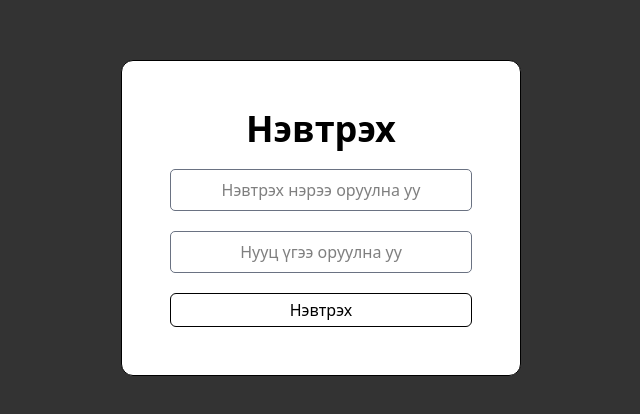
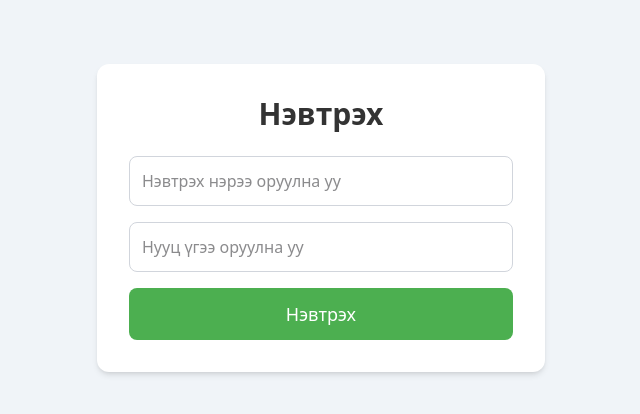
Before and after one commit to batzorig167/myrole, a Next.js app: page /components/Login in a window 1280 px wide. Shown: the part 182-596 px from the top of the page, without its empty margins (319-959 px from the left). Built offline with nearby package versions, Linux system fonts and the light colour scheme.

Commit message:
login style

```diff
--- a/src/pages/components/HomeTsesniihesg.jsx
+++ b/src/pages/components/HomeTsesniihesg.jsx
@@ -41,7 +41,7 @@ export default function HomeTsesniihesg() {
       </div>
       <div className="flex flex-col pt-4 px-[20px] gap-4">
         <div className=" flex items-center">
-          <h2 className="text-justify text-xl">
+          <h2 className="text-justify text-xl text-[#333]">
             Энэхүү сайт нь стресс, сэтгэл гутрал, түгшүүр, өөртөө итгэх итгэл
             гэсэн дөрвөн цогц дэд сэдвээс бүрдсэн сайт юм. Сайтын үр дагавар нь
             өөртөө итгэх итгэлийг нэмэгдүүлэх, стресс, түгшүүрээс хол байх,
--- a/src/pages/components/Homepage.jsx
+++ b/src/pages/components/Homepage.jsx
@@ -64,7 +64,7 @@ export default function Homepage() {
               </div>
             </div>
             <div className="flex flex-col gap-3 pt-10 w-full items-center">
-              <h1 className="flex justify-center text-3xl text-[2d334a] font-semibold">
+              <h1 className="flex justify-center text-3xl text-[#2d334a] font-semibold">
                 Өгч болох тестүүд
               </h1>
               <div className="flex md:justify-between flex-wrap md:flex-row font-medium gap-3 w-[90%]">
--- a/src/pages/components/Login.jsx
+++ b/src/pages/components/Login.jsx
@@ -1,5 +1,3 @@
-import Link from "next/link";
-import { userAgent } from "next/server";
 import { useEffect, useState } from "react";
 import { useUser } from "../Context/UserContext";
 import { useRouter } from "next/router";
@@ -11,7 +9,6 @@ export default function Login() {
     password: "",
   });
   const router = useRouter();
-  // console.log(login);
 
   // Check if user is already logged in
   useEffect(() => {
@@ -19,7 +16,8 @@ export default function Login() {
       // If the user exists, redirect to dashboard
       router.push("/dashboard");
     }
-  }, [user, router]); // Dependencies: user, router
+  }, [user, router]);
+
   const handleChange = (e) => {
     setLogin({ ...login, [e.target.name]: e.target.value });
   };
@@ -38,40 +36,50 @@ export default function Login() {
     if (response.ok) {
       setUser(data.user);
       localStorage.setItem("user", JSON.stringify(data.user));
-      window.location.href = "/dashboard";
+      router.push("/dashboard"); // Use router for smooth navigation
     } else {
       alert("Error: " + data.message);
     }
   };
+
   return (
-    <div className="h-[100vh] w-full m-auto-screen bg-center bg-cover flex justify-center items-center bg-[#333] text-black">
-      <form
-        onSubmit={handleSubmit}
-        className=" rounded-xl flex flex-col border gap-5 px-12 py-12 w-100 bg-white"
-      >
-        <h1 className="flex justify-center text-4xl font-semibold">Нэвтрэх</h1>
+    <div className="h-[100vh] w-full flex justify-center items-center bg-[#f0f4f8]">
+      <div className="bg-white p-8 rounded-xl shadow-md max-w-md w-full">
+        <h1 className="text-3xl font-semibold text-center text-[#333] mb-6">
+          Нэвтрэх
+        </h1>
+
+        <form onSubmit={handleSubmit} className="space-y-4">
+          <div>
             <input
               type="text"
               name="username"
-          id=""
               placeholder="Нэвтрэх нэрээ оруулна уу"
-          className="border border-gray-500 py-2 rounded-[5px] text-center delay-150 duration-300 ease-in-out hover:scale-102 hover:border hover:border-[black]"
+              className="w-full p-3 rounded-lg border border-gray-300 focus:ring-2 focus:ring-gray-400 focus:outline-none transition duration-300 ease-in-out"
               onChange={handleChange}
             />
+          </div>
+
+          <div>
             <input
               type="password"
               name="password"
-          id=""
               placeholder="Нууц үгээ оруулна уу"
-          className="border border-gray-500 py-2 rounded-[5px] text-center delay-150 duration-300 ease-in-out hover:scale-102 hover:border hover:border-[black]"
+              className="w-full p-3 rounded-lg border border-gray-300 focus:ring-2 focus:ring-gray-400 focus:outline-none transition duration-300 ease-in-out"
               onChange={handleChange}
             />
-        <input
+          </div>
+
+          <div className="flex justify-center">
+            <button
               type="submit"
-          value="Нэвтрэх"
-          className="border rounded-md py-1"
-        />
+              className="w-full bg-[#4CAF50] text-white py-3 rounded-lg text-lg hover:bg-[#45a049] transition duration-300 ease-in-out"
+            >
+              Нэвтрэх
+            </button>
+          </div>
         </form>
+      </div>
     </div>
   );
 }
```
Lines whose indentation alone changed are shown as unchanged.
